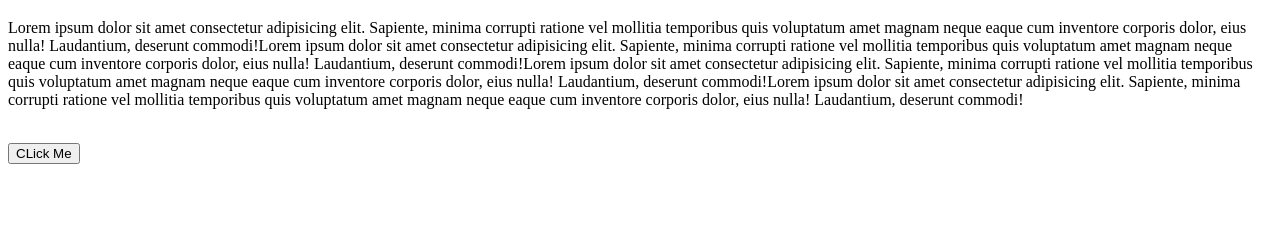
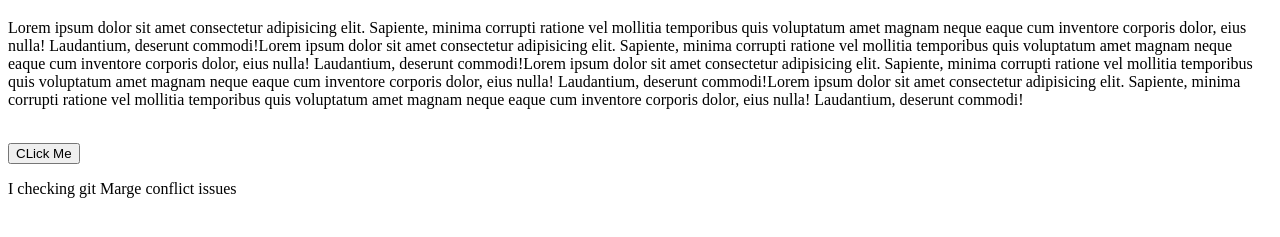
Before and after one commit to takveer21/my-first-website, a plain HTML site: page index.html in a window 1280 px wide. Shown: the part 61-298 px from the top of the page. Drawn offline with Linux system fonts and the light colour scheme.

Commit message:
checking conflict

```diff
--- a/index.html
+++ b/index.html
@@ -11,5 +11,6 @@
     <p>Lorem ipsum dolor sit amet consectetur adipisicing elit. Sapiente, minima corrupti ratione vel mollitia temporibus quis voluptatum amet magnam neque eaque cum inventore corporis dolor, eius nulla! Laudantium, deserunt commodi!Lorem ipsum dolor sit amet consectetur adipisicing elit. Sapiente, minima corrupti ratione vel mollitia temporibus quis voluptatum amet magnam neque eaque cum inventore corporis dolor, eius nulla! Laudantium, deserunt commodi!Lorem ipsum dolor sit amet consectetur adipisicing elit. Sapiente, minima corrupti ratione vel mollitia temporibus quis voluptatum amet magnam neque eaque cum inventore corporis dolor, eius nulla! Laudantium, deserunt commodi!Lorem ipsum dolor sit amet consectetur adipisicing elit. Sapiente, minima corrupti ratione vel mollitia temporibus quis voluptatum amet magnam neque eaque cum inventore corporis dolor, eius nulla! Laudantium, deserunt commodi!</p>
     <br>
     <Button>CLick Me</Button>
+    <p>I checking git Marge conflict issues</p>
 </body>
 </html>
```
